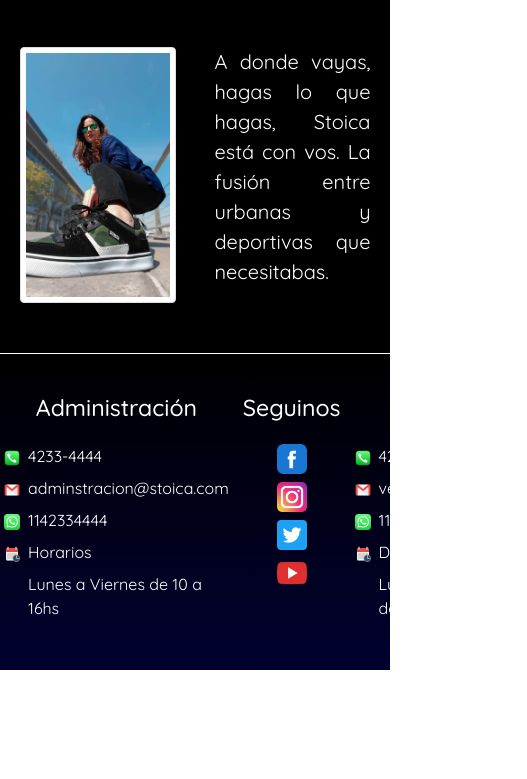
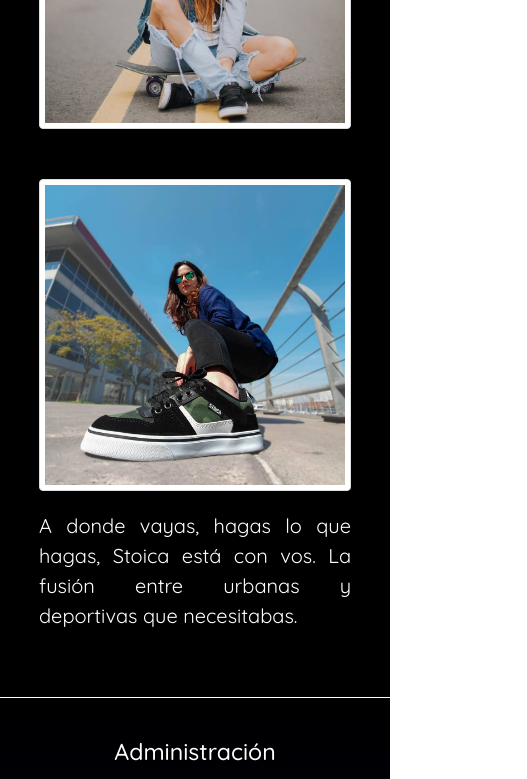
Before and after one commit to leocoria/ProyectoFinalDesarrolloWeb2, a plain HTML site: page index.html in a window 390 px wide. Shown: the part 956-1735 px from the top of the page, 527 px wide, since content can reach past the window. Before the commit the page ends 1626 px from the top, so only its background shows below. Drawn offline with nearby package versions, Linux system fonts and the light colour scheme.

Commit message:
Hago responsive al index

```diff
--- a/index.html
+++ b/index.html
@@ -97,7 +97,7 @@
       <h2 class="subtituloIndex">Las zapatillas que se adaptan a vos</h2>
 
       <section>
-        <div class="flexCentrar paddingBottom">
+        <div class="flexCentrar paddingBottom flexColumn">
           <div class="mitad flexCentrar alignCenter">
             <p class="parrafo">
               Diseñadas para los amantes de los detalles, Stoica combina modelos
@@ -113,8 +113,8 @@
             />
           </div>
         </div>
-        <div class="flexCentrar paddingBottom">
-          <div class="mitad flexCentrar">
+        <div class="flexCentrar paddingBottom flexColumn">
+          <div class="mitad flexCentrar paddingBottomMobile">
             <img
               src="multimedia/Inicio/modelo2Stoica.jpg"
               class="ajustarImg"
--- a/style.css
+++ b/style.css
@@ -94,6 +94,7 @@
   text-align: justify;
 }
 .flexCentrar {
+  width: 100%;
   display: flex;
   justify-content: center;
   overflow: wrap;
@@ -159,3 +160,24 @@
   border-radius: 4px;
   transition: 1.1s;
 }
+
+@media only screen and (max-width: 450px)
+{
+  .gridContainer{
+    display: grid;
+    grid-template-columns: 1fr;
+    overflow: wrap;
+  }
+
+  .mitad{
+    width: 100%;
+  }
+
+  .flexColumn{
+    flex-direction: column;
+  }
+  .paddingBottomMobile{
+    padding-bottom: 20px;
+  }
+
+}
```
